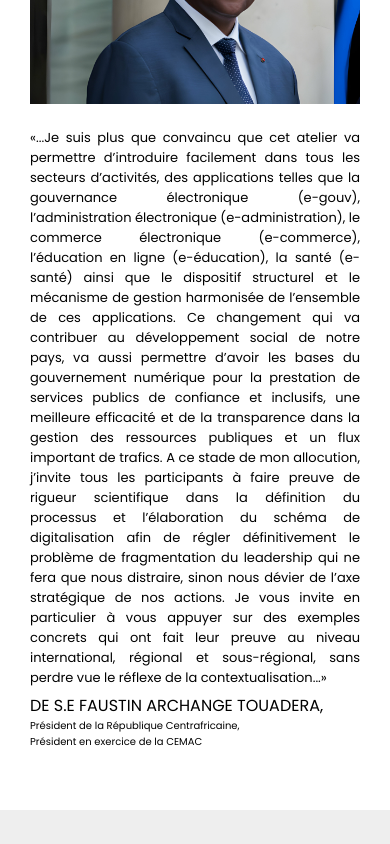
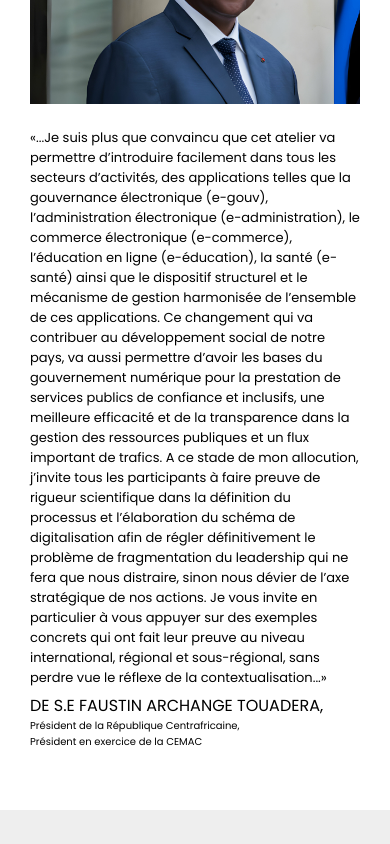
Before and after one commit to Pagnol237/siteweb-cades, a Next.js app: page / in a window 390 px wide. Shown: the part 1020-1864 px from the top of the page. Built offline with nearby package versions, Linux system fonts and the light colour scheme.

Commit message:
another update

```diff
--- a/src/style/PresidentBlock.module.scss
+++ b/src/style/PresidentBlock.module.scss
@@ -46,6 +46,7 @@
     .text{
         width: 100%;
         font-size: 13px;
+        text-align: left;
     }
     #mainUa{
         padding:60px 30px 60Px 30px;
--- a/src/style/activité.module.scss
+++ b/src/style/activité.module.scss
@@ -67,6 +67,6 @@
         font-size: 13px;
     }
     .activityTitle{
-        font-size: 16px;
+        font-size: 15px;
     }
 }
```
